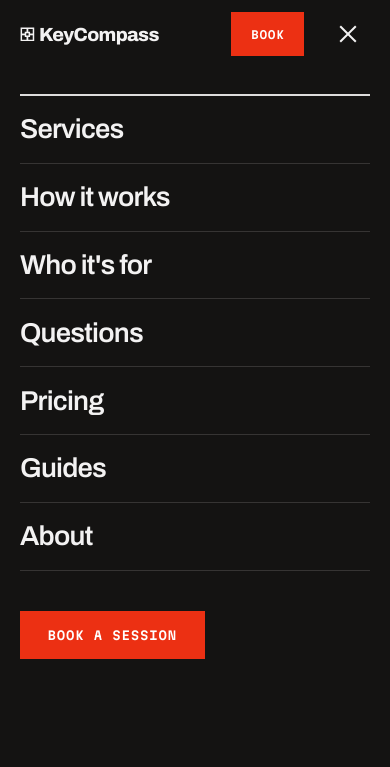
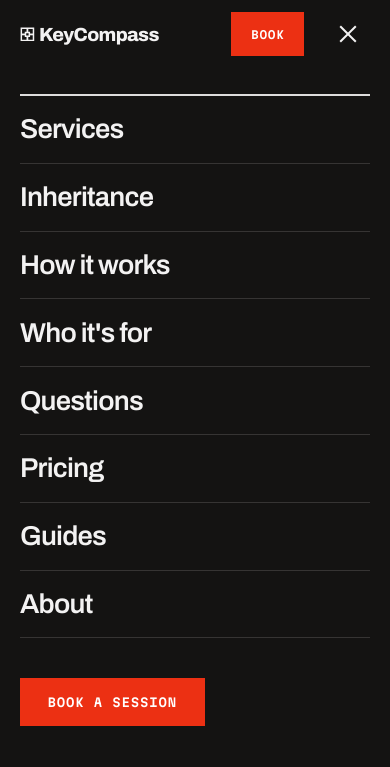
Before and after one commit to simong27-afk/KeyCompass, a plain HTML site: page about.html in a window 390 px wide. Both pictures are taken after a click on the button "Menu". Shown: the top 767 px of the page. Drawn offline with Linux system fonts and the light colour scheme.

Commit message:
Add Inheritance to the mobile menu

```diff
--- a/about.html
+++ b/about.html
@@ -90,6 +90,7 @@
 <div class="menu" id="menu" tabindex="-1" hidden>
     <nav class="menu__nav" aria-label="Sections">
       <a href="/#services">Services</a>
+      <a href="/inheritance">Inheritance</a>
       <a href="/#method">How it works</a>
       <a href="/#who">Who it's for</a>
       <a href="/#faq">Questions</a>
```
Also changed, not shown: agents.html (+1 -0 lines), contact.html (+1 -0 lines), guides/bip39-passphrase.html (+1 -0 lines), guides/crypto-inheritance-uk.html (+1 -0 lines), guides/crypto-scams-uk.html (+1 -0 lines), guides/index.html (+1 -0 lines), guides/move-crypto-from-exchange-to-hardware-wallet.html (+1 -0 lines), guides/seed-phrase-storage.html (+1 -0 lines), guides/test-recovery-phrase-backup.html (+1 -0 lines), guides/what-is-a-seed-phrase.html (+1 -0 lines), index.html (+1 -0 lines), inheritance.html (+1 -0 lines), lost-recovery-phrase.html (+1 -0 lines), onboarding.html (+1 -0 lines), 4 more files.
